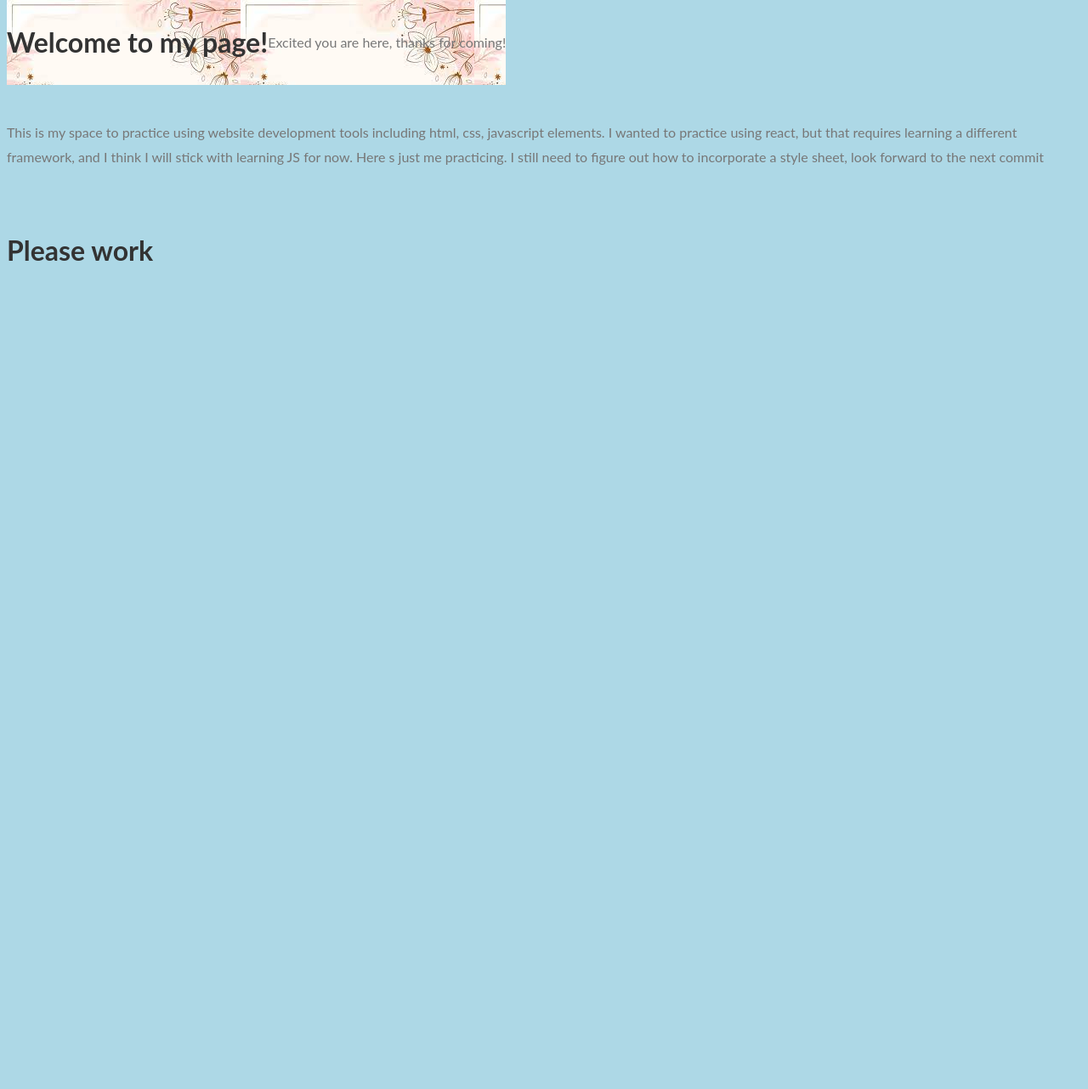
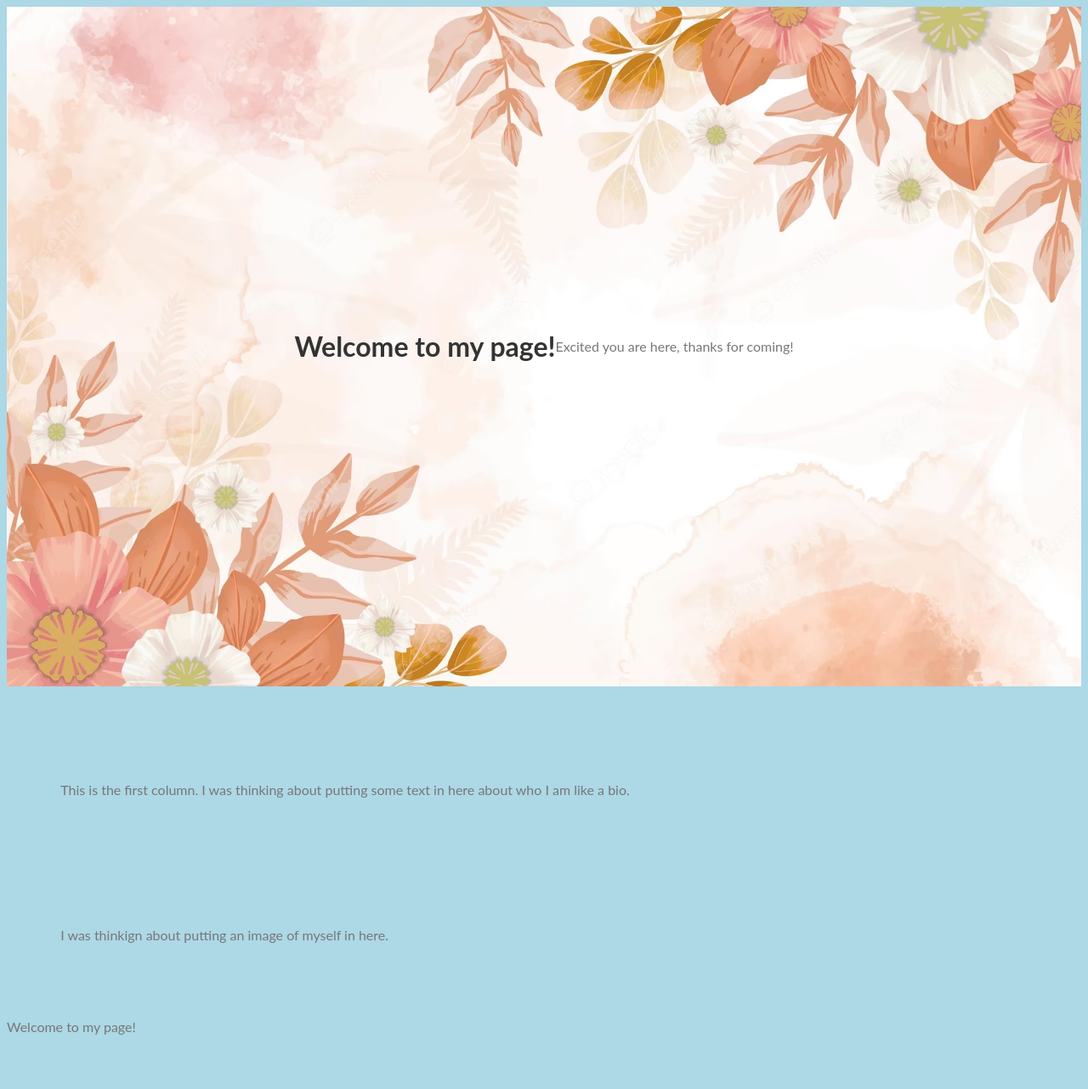
Before and after one commit to nhuhy/nhuhy.github.io, a plain HTML site: page index.html in a window 1280 px wide. Shown: the top 1282 px of the page at 85% size. Before the commit the page ends 808 px from the top, so only its background shows below. Drawn offline with Linux system fonts and the light colour scheme.

Commit message:
please work

```diff
--- a/index.html
+++ b/index.html
@@ -15,7 +15,14 @@
     <br>
   </div>
   <br>
-
+  <div class="row">
+    <div class="col-md-6">
+      <p>
+      This is the first column. I was thinking about putting some text in here about who I am like a bio.
+      </p>
+    </div>
+    <div class="col-md-6">I was thinkign about putting an image of myself in here.</div>
+  </div>
 
   <p>Welcome to my page!</p><br><p>This is my space to practice using website development tools including html,
   css, javascript elements.&#10;I wanted to practice using react, but that requires learning a different framework,
--- a/themes/style.css
+++ b/themes/style.css
@@ -12,10 +12,16 @@
     color: #333;
   }
   .top {
-    position: absolute;
-    top: 0;
-    background: url("images/bg-flowers.jpeg");
+    position: relative;
+    background-image: url("images/bg-flowers.avif");
+    background-size: cover;
+    background-position: center;
+    height: 100vh;
+    width: 100;
     display: flex;
     justify-content: center;
     align-items: center;
   }
+  .col-md-6 {
+    padding: 5%;
+  }
```
Also changed, not shown: themes/images/bg-flowers.avif (added), themes/images/bg-flowers.jpeg (deleted).
